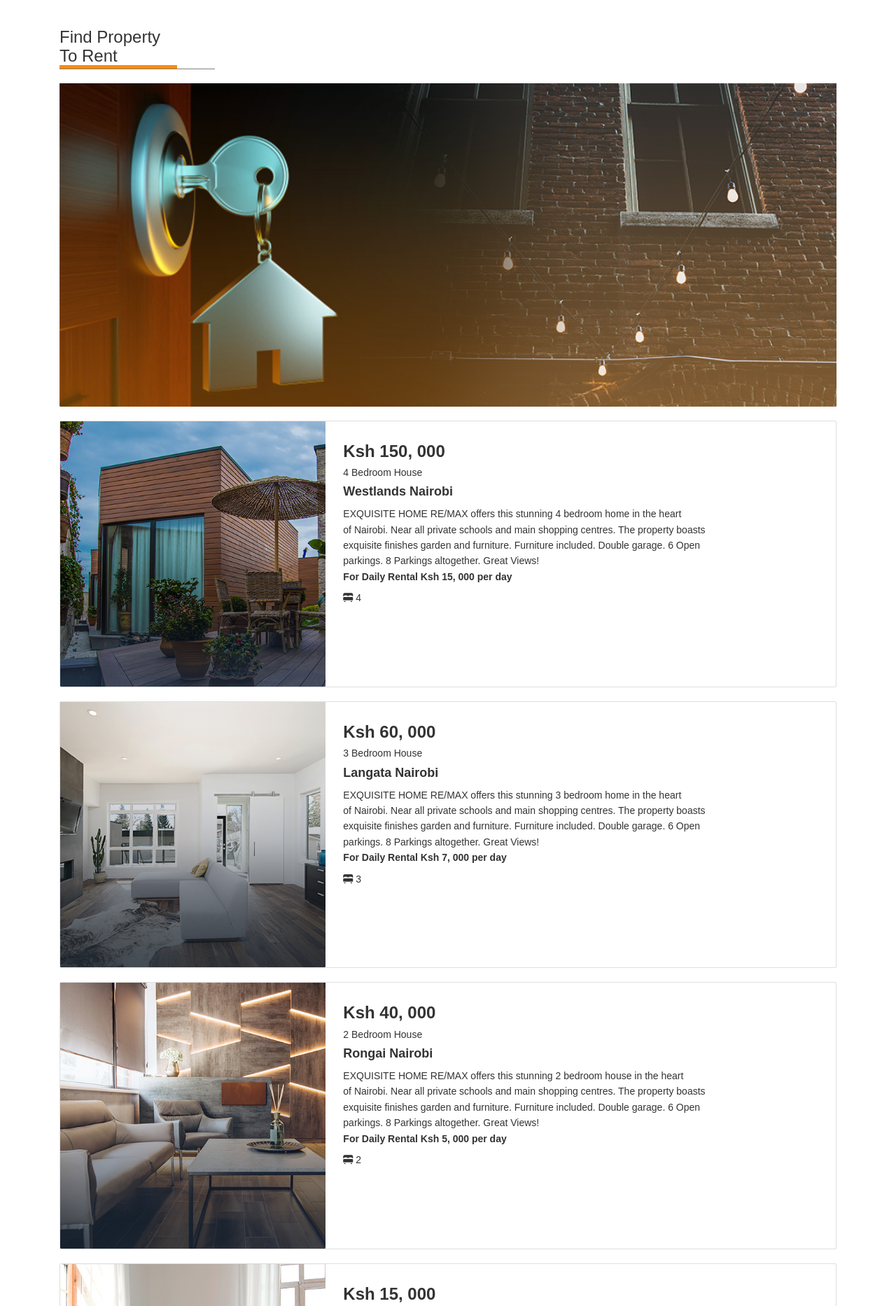
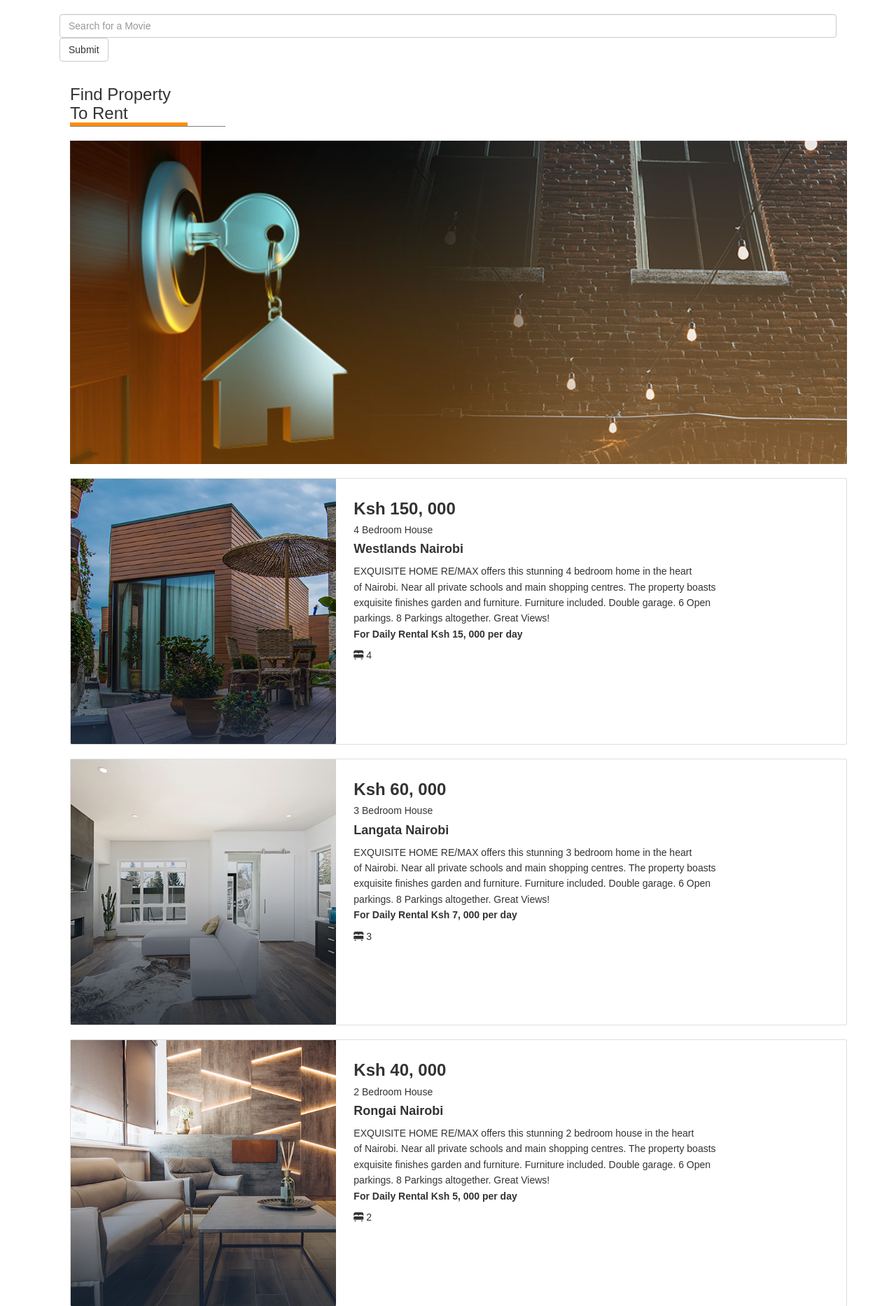
Before and after one commit to erastus-1/HOME-SPACE, a Flask app: template app/templates/index.html in a window 1280 px wide. Shown: the part 86-1952 px from the top of the page at 70% size. Run offline with Flask 2, Linux system fonts and the light colour scheme; the template is opened without the code that fills it, so the values that code supplies are empty; parts of the project's set-up code (start-up, migrations or seed data) failed here and were passed over; some libraries are stand-ins or nearby versions; some web fonts are replaced.

Commit message:
add search bar

```diff
--- a/app/main/views.py
+++ b/app/main/views.py
@@ -40,7 +40,7 @@ def search(house_type):
     '''
     View function to display the search results
     '''
-    print(type(house_type)
+    print(type(house_type))
     house_type_list = house_type.split(" ")
     house_type_format = "+".join(house_type_list)
     searched_houses = search_house(house_type_format)
--- a/app/templates/index.html
+++ b/app/templates/index.html
@@ -51,6 +51,13 @@
   <body>
     <!-- Content Block -->
     {% block content %}
+
+    <div class="container">
+      <form>
+          <input type="text" name="movie_query" placeholder="Search for a Movie" class="form-control">
+          <input type="submit"  value="Submit" class="btn btn-default">
+      </form>
+
     <div class="container">
       <div class="b">
         <h3 class="b">Find Property To Rent</h3>
```
